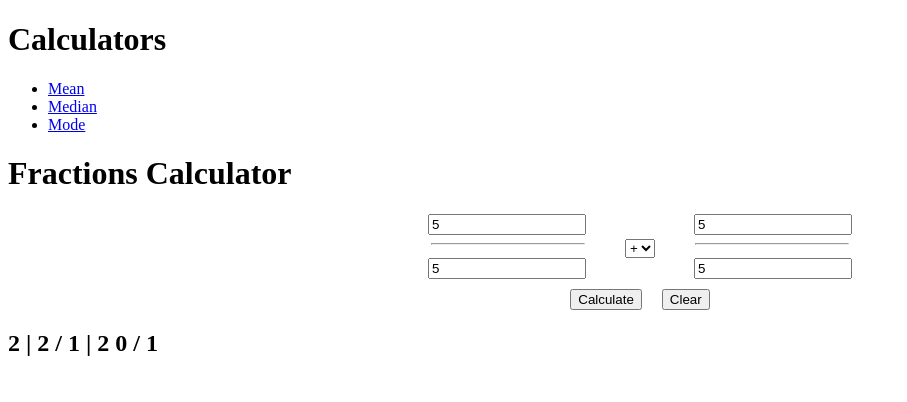
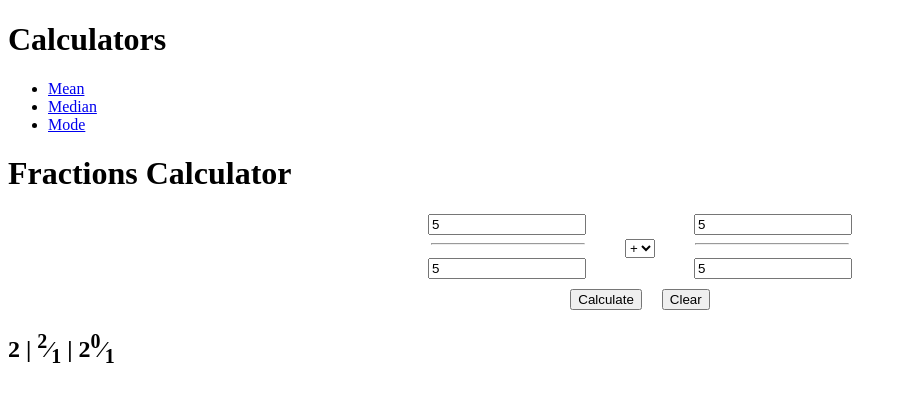
Before and after one commit to matthewberes/calculatorWebsite, an Angular app: page /fractions in a window 1280 px wide. Both pictures are taken after typing "5", "5", "5", "5" into the empty fields and a click on the button "Calculate". Shown: the top 402 px of the page, without its empty margins (0-907 px from the left). Built offline with nearby package versions, Linux system fonts and the light colour scheme.

Commit message:
properly format fractions

```diff
--- a/src/app/fractions/fractions.component.html
+++ b/src/app/fractions/fractions.component.html
@@ -20,5 +20,5 @@
     <button style='margin-left:10px;' (click)="clear()">Clear</button>
 </form>
 <ng-container *ngIf="showCalculation">
-    <h2>{{calculation}}</h2>
+    <h2><span [innerHTML]="calculation"></span></h2>
 </ng-container>
--- a/src/app/fractions/fractions.component.ts
+++ b/src/app/fractions/fractions.component.ts
@@ -43,7 +43,7 @@ export class FractionsComponent {
         whole = sum / commonDenominator;
         gcf = this.gcf(sum, commonDenominator);
         mixed = this.checkWhole(sum / gcf, commonDenominator / gcf);
-        this.calculation = String(whole) + " | " + (sum / gcf) + " / " + (commonDenominator / gcf) + mixed;
+        this.calculation = String(whole) + " | <sup>" + (sum / gcf) + "<\/sup>&frasl;<sub>" + (commonDenominator / gcf) + "<\/sub>" + mixed;
         this.showCalculation = true;
         break;
       case "subtract":
@@ -54,7 +54,7 @@ export class FractionsComponent {
         whole = difference / commonDenominator;
         gcf = this.gcf(difference, commonDenominator);
         mixed = this.checkWhole(difference / gcf, commonDenominator / gcf);
-        this.calculation = String(whole) + " | " + (difference / gcf) + " / " + (commonDenominator / gcf) + mixed;
+        this.calculation = String(whole) + " | <sup>" + (difference / gcf) + "<\/sup>&frasl;<sub>" + (commonDenominator / gcf) + "<\/sub>" + mixed;
         this.showCalculation = true;
         break;
       case "multiply":
@@ -63,7 +63,7 @@ export class FractionsComponent {
         whole = numTotal / denomTotal;
         gcf = this.gcf(numTotal, denomTotal);
         mixed = this.checkWhole(numTotal / gcf, denomTotal / gcf);
-        this.calculation = String(whole) + " | " + (numTotal / gcf) + " / " + (denomTotal / gcf) + mixed;
+        this.calculation = String(whole) + " | <sup>" + (numTotal / gcf) + "<\/sup>&frasl;<sub>" + (denomTotal / gcf) + "<\/sub>" + mixed;
         this.showCalculation = true;
         break;
       case "divide":
@@ -72,7 +72,7 @@ export class FractionsComponent {
         whole = numTotal / denomTotal;
         gcf = this.gcf(numTotal, denomTotal);
         mixed = this.checkWhole(numTotal / gcf, denomTotal / gcf);
-        this.calculation = String(whole) + " | " + (numTotal / gcf) + " / " + (denomTotal / gcf) + mixed;
+        this.calculation = String(whole) + " | <sup>" + (numTotal / gcf) + "<\/sup>&frasl;<sub>" + (denomTotal / gcf) + "<\/sub>" + mixed;
         this.showCalculation = true;
         break;
     }
@@ -90,7 +90,7 @@ export class FractionsComponent {
     if (num > denom) {
       let whole = Math.trunc(num / denom);
       let newNum = num - (denom * whole);
-      let resp = " | " + whole + " " + newNum + " / " + denom;
+      let resp = " | " + whole + "<sup>" + newNum + "<\/sup>&frasl;<sub>" + denom + "<\/sub>";
       return resp;
     }
     return "";
```
